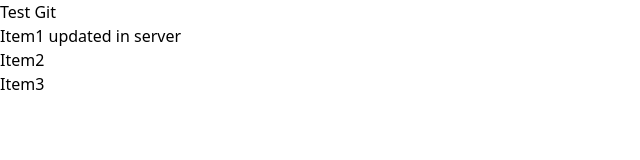
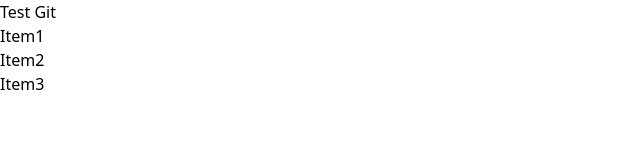
Before and after one commit to MyatNoeNwe19/tailwind-test1, a website: page src/index.html in a window 1280 px wide. Shown: the whole page, without its empty margins (0-640 px from the left). Drawn offline with Linux system fonts and the light colour scheme.

Commit message:
modified index more

```diff
--- a/src/index.html
+++ b/src/index.html
@@ -11,7 +11,7 @@
     <section>
         <div class="flex flex-row">
             <div class="item1 bg-red-500">
-                Item1 updated in server
+                Item1
             </div>
             <div class="item2 bg-yellow-500">
                 Item2
```
